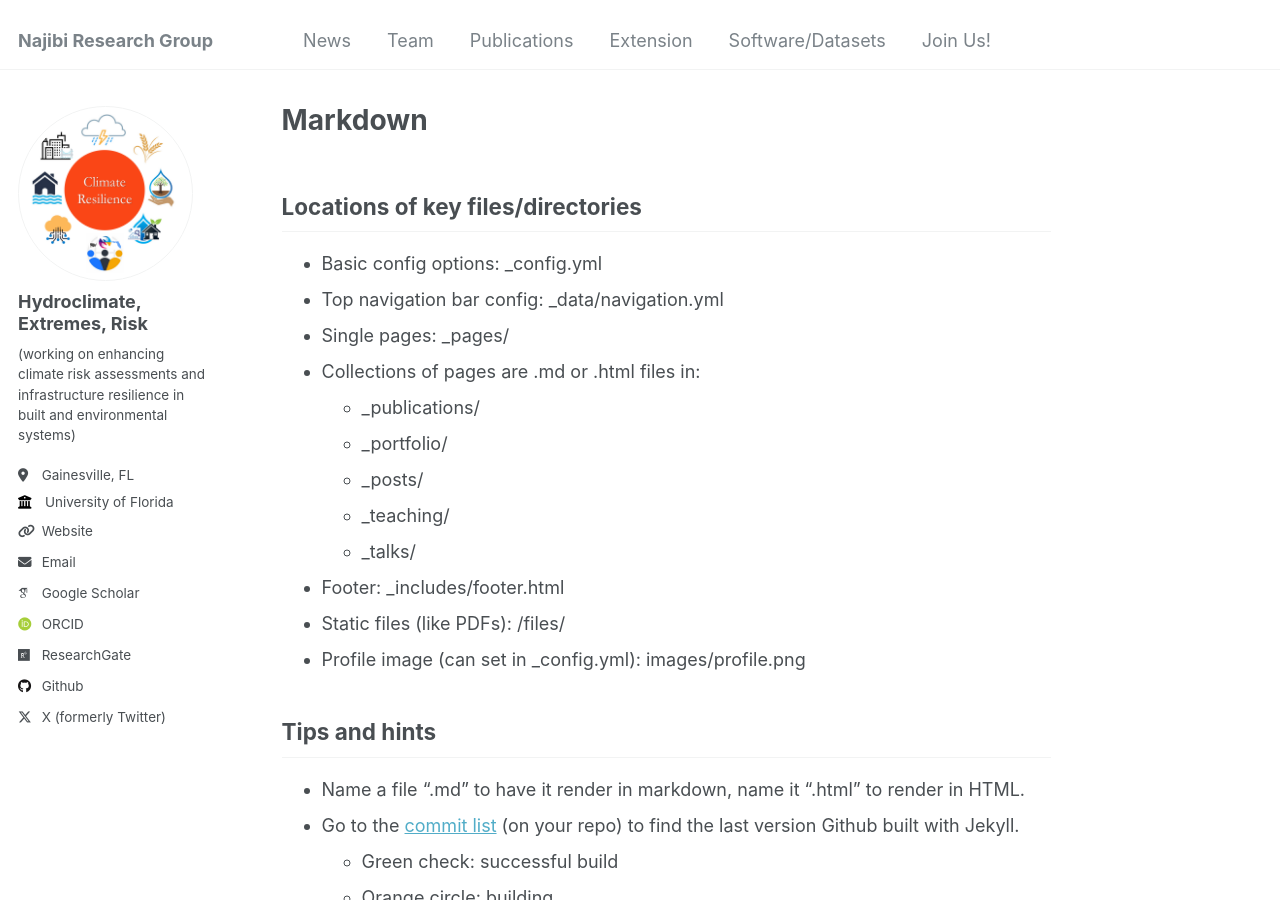
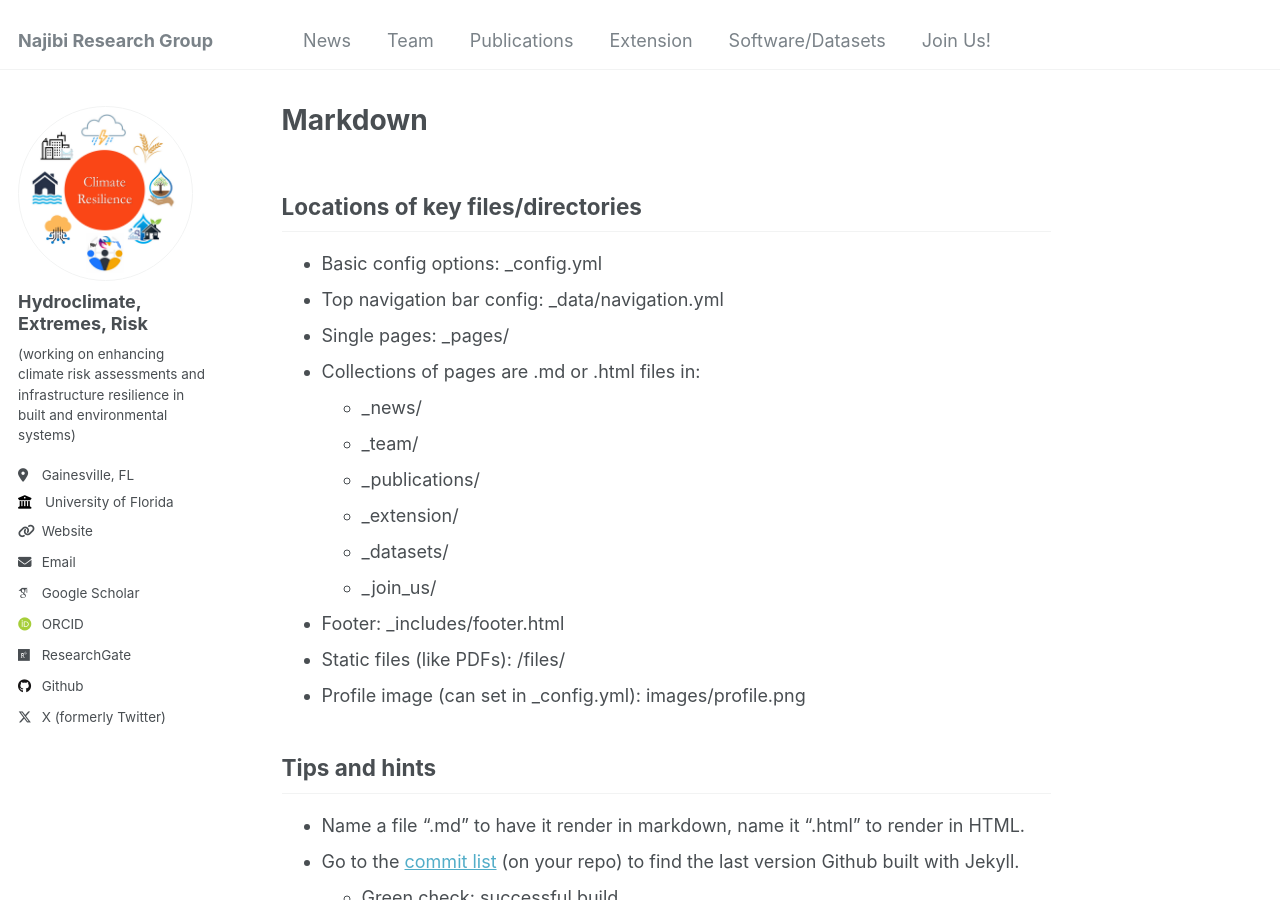
Before and after one commit to nassernajibi/lab, a Jekyll site: the page built from _pages/markdown.md, in a window 1280 px wide and 900 px high. Built offline with Jekyll 4.4.1, drawn with Linux system fonts in a browser that asks for light colours; some web fonts are replaced.

Commit message:
Updated markdown

```diff
--- a/_pages/markdown.md
+++ b/_pages/markdown.md
@@ -13,11 +13,12 @@ redirect_from:
 * Top navigation bar config: _data/navigation.yml
 * Single pages: _pages/
 * Collections of pages are .md or .html files in:
+  * _news/
+  * _team/
   * _publications/
-  * _portfolio/
-  * _posts/
-  * _teaching/
-  * _talks/
+  * _extension/
+  * _datasets/
+  * _join_us/
 * Footer: _includes/footer.html
 * Static files (like PDFs): /files/
 * Profile image (can set in _config.yml): images/profile.png
```
